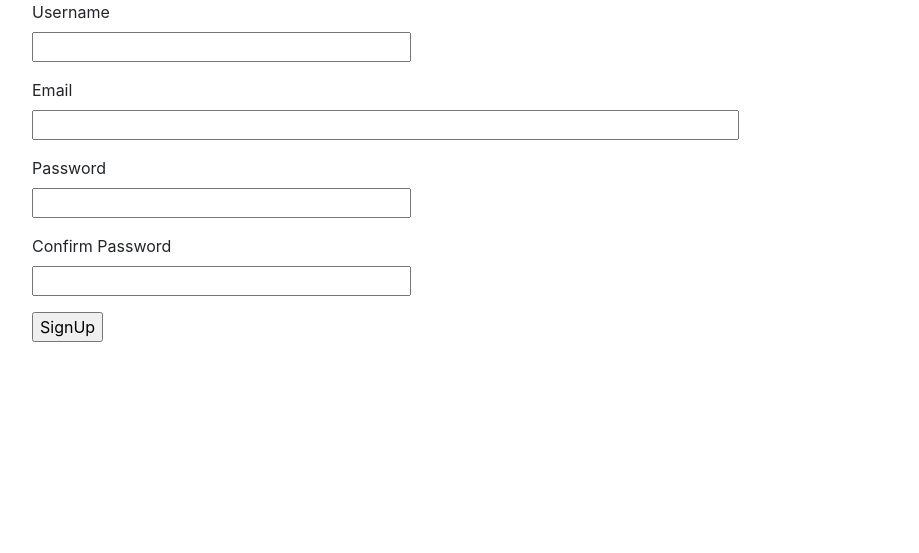
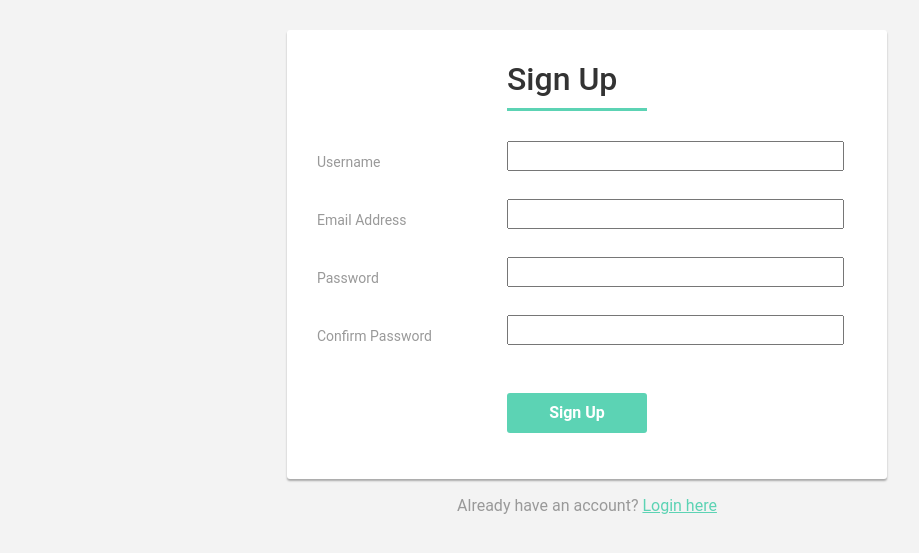
Before and after one commit to Enigmage/Journyy, a Flask app: page /signup in a window 1280 px wide. Shown: the top 553 px of the page, without its empty margins (53-972 px from the left). Run offline with Flask 2, Linux system fonts and the light colour scheme; some libraries are stand-ins or nearby versions.

Commit message:
productive-run

```diff
--- a/app/__init__.py
+++ b/app/__init__.py
@@ -1,11 +1,13 @@
+
 from flask import Flask, url_for, flash
-from config import Config
 from flask_sqlalchemy import SQLAlchemy
 from flask_marshmallow import Marshmallow
 from flaskext.markdown import Markdown
 from flask_simplemde import SimpleMDE
 from flask_wtf.csrf import CSRFProtect
 from flask_login import LoginManager
+from flask_moment import Moment
+from config import Config
 
 
 app = Flask(__name__)
@@ -15,6 +17,7 @@ ma = Marshmallow(app) # Serializer
 login_manager = LoginManager(app)
 login_manager.login_view = 'login'
 csrf = CSRFProtect(app)
+moment = Moment(app)
 mde = SimpleMDE(app)
 md = Markdown(app)
 
--- a/app/routes.py
+++ b/app/routes.py
@@ -1,8 +1,10 @@
 from flask import render_template, request, jsonify, redirect, flash
 from flask_login import current_user, login_user, login_required, logout_user
-from app import app, db
+from app import app, db, moment
 from app.forms import markdownform, LoginForm, SignUpForm
 from app.models import Content, User, ContentSchema
+import markdown
+import markdown.extensions.fenced_code
 
 content_schema = ContentSchema(many=True)
 
@@ -59,6 +61,7 @@ def post():
 def read(id):
     try:
         read_post = Content.query.get_or_404(id)
+        read_post.content = markdown.markdown(read_post.content, extensions=["fenced_code"])
         return render_template('read.html', disp = read_post)
     except:
         return 'Post cannot be fetched'
--- a/app/templates/post.html
+++ b/app/templates/post.html
@@ -12,10 +12,10 @@
         <br>
         {{  form.hidden_tag() }}
         <label for="title">Title:</label>
-        <textarea id="title" name="title" cols="30" rows="1" placeholder="Enter a short descriptive title, max 80 charachters!" class="md-textarea form-control"></textarea>
+        <textarea id="title" name="title" cols="30" rows="1" placeholder="Enter a short descriptive title, max 80 charachters!" class="md-textarea form-control" required></textarea>
         <br>
         <label for="pagedown">Post:</label>
-        <textarea id="pagedown" name="pagedown" cols="30" rows="100"class="form-control" placeholder="Write your post here"></textarea>
+        <textarea id="pagedown" name="pagedown" cols="30" rows="100"class="form-control" placeholder="Write your post here" ></textarea>
         {{ simplemde.load_id("pagedown") }}
         {{ form.submit }}
     </div>
--- a/app/templates/read.html
+++ b/app/templates/read.html
@@ -5,8 +5,6 @@
 <br>
 <br>
 <div class="container">
-    {% filter markdown %}
-        {{disp.content}}
-    {% endfilter %}
+    <p>       {{disp.content | safe}}   </p>
 </div>
 {% endblock %}
--- a/app/templates/signup.html
+++ b/app/templates/signup.html
@@ -1,3 +1,4 @@
+
 
 
 
@@ -6,48 +7,144 @@
 <head>
     <meta charset="UTF-8">
     <meta name="viewport" content="width=device-width, initial-scale=1, shrink-to-fit=no ">
-    <title>Log In</title>
+    <title>Sign Up</title>
 
     <!--Bootstrap-->
     <link rel="stylesheet" href="https://stackpath.bootstrapcdn.com/bootstrap/4.5.0/css/bootstrap.min.css" integrity="sha384-9aIt2nRpC12Uk9gS9baDl411NQApFmC26EwAOH8WgZl5MYYxFfc+NcPb1dKGj7Sk" crossorigin="anonymous">
-
-
+    <style>
+        body {
+        color: #999;
+        background: #f3f3f3;
+        font-family: 'Roboto', sans-serif;
+    }
+    .form-control {
+        border-color: #eee;
+        min-height: 41px;
+        box-shadow: none !important;
+    }
+    .form-control:focus {
+        border-color: #5cd3b4;
+    }
+    .form-control, .btn {
+        border-radius: 3px;
+    }
+    .signup-form {
+        width: 600px;
+        margin: 0 auto;
+        padding: 30px 0;
+    }
+    .signup-form h2 {
+        color: #333;
+        margin: 0 0 30px 0;
+        display: inline-block;
+        padding: 0 30px 10px 0;
+        border-bottom: 3px solid #5cd3b4;
+    }
+    .signup-form form {
+        color: #999;
+        border-radius: 3px;
+        margin-bottom: 15px;
+        background: #fff;
+        box-shadow: 0px 2px 2px rgba(0, 0, 0, 0.3);
+        padding: 30px;
+    }
+    .signup-form .form-group row {
+        margin-bottom: 20px;
+    }
+    .signup-form label {
+        font-weight: normal;
+        font-size: 14px;
+        line-height: 2;
+    }
+    .signup-form input[type="checkbox"] {
+        position: relative;
+        top: 1px;
+    }
+    .signup-form .btn {
+        font-size: 16px;
+        font-weight: bold;
+        background: #5cd3b4;
+        border: none;
+        margin-top: 20px;
+        min-width: 140px;
+    }
+    .signup-form .btn:hover, .signup-form .btn:focus {
+        background: #41cba9;
+        outline: none !important;
+    }
+    .signup-form a {
+        color: #5cd3b4;
+        text-decoration: underline;
+    }
+    .signup-form a:hover {
+        text-decoration: none;
+    }
+    .signup-form form a {
+        color: #5cd3b4;
+        text-decoration: none;
+    }
+    .signup-form form a:hover {
+        text-decoration: underline;
+    }
+    </style>
 </head>
 <body>
-        <form action="/signup" method="POST">
-            <div class="form-group container">
+<div class="signup-form">
+    <form action="/signup" method="POST" class="form-horizontal">
+      	<div class="row">
+        	<div class="col-8 offset-4">
+				<h2>Sign Up</h2>
+			</div>
+      	</div>
         {{ form.hidden_tag() }}
-        <p>
-            {{ form.username.label }}<br>
-            {{ form.username(size=32) }}<br>
-            {% for error in form.username.errors %}
+        <div class="form-group row">
+			<label class="col-form-label col-4">Username</label>
+			<div class="col-8">
+                {{ form.username(size=32) }}
+            </div>
+        </div>
+                    {% for error in form.username.errors %}
             <span style="color: red;">[{{ error }}]</span>
             {% endfor %}
-        </p>
-        <p>
-            {{ form.email.label }}<br>
-            {{ form.email(size=64) }}<br>
-            {% for error in form.email.errors %}
+
+		<div class="form-group row">
+			<label class="col-form-label col-4">Email Address</label>
+			<div class="col-8">
+                {{ form.email(size=32) }}
+            </div>
+        </div>
+                  {% for error in form.email.errors %}
             <span style="color: red;">[{{ error }}]</span>
             {% endfor %}
-        </p>
-        <p>
-            {{ form.password.label }}<br>
-            {{ form.password(size=32) }}<br>
-            {% for error in form.password.errors %}
+
+		<div class="form-group row">
+			<label class="col-form-label col-4">Password</label>
+			<div class="col-8">
+                {{ form.password(size=32) }}
+            </div>
+        </div>
+                  {% for error in form.password.errors %}
             <span style="color: red;">[{{ error }}]</span>
             {% endfor %}
-        </p>
-        <p>
-            {{ form.confirm_password.label }}<br>
-            {{ form.confirm_password(size=32) }}<br>
-            {% for error in form.confirm_password.errors %}
+
+		<div class="form-group row">
+			<label class="col-form-label col-4">Confirm Password</label>
+			<div class="col-8">
+                {{form.confirm_password(size=32) }}
+            </div>
+        </div>
+                  {% for error in form.confirm_password.errors %}
             <span style="color: red;">[{{ error }}]</span>
             {% endfor %}
-        </p>
-        <p>{{ form.submit() }}</p></div>
-        </form>
 
+		<div class="form-group row">
+			<div class="col-8 offset-4">
+				<button type="submit" class="btn btn-primary btn-lg">Sign Up</button>
+			</div>
+		</div>
+    </form>
+    <div class="text-center">Already have an account? <a href="{{url_for('login')}}">Login here</a></div>
+</div>
     <!--Bootsrap JS-->
     <script src="https://code.jquery.com/jquery-3.5.1.slim.min.js" integrity="sha384-DfXdz2htPH0lsSSs5nCTpuj/zy4C+OGpamoFVy38MVBnE+IbbVYUew+OrCXaRkfj" crossorigin="anonymous"></script>
     <script src="https://cdn.jsdelivr.net/npm/popper.js@1.16.0/dist/umd/popper.min.js" integrity="sha384-Q6E9RHvbIyZFJoft+2mJbHaEWldlvI9IOYy5n3zV9zzTtmI3UksdQRVvoxMfooAo" crossorigin="anonymous"></script>
```
Also changed, not shown: app/templates/base.html (+9 -4 lines), app/templates/index.html (+5 -2 lines), app/templates/login.html (+113 -15 lines), 2 other files.
